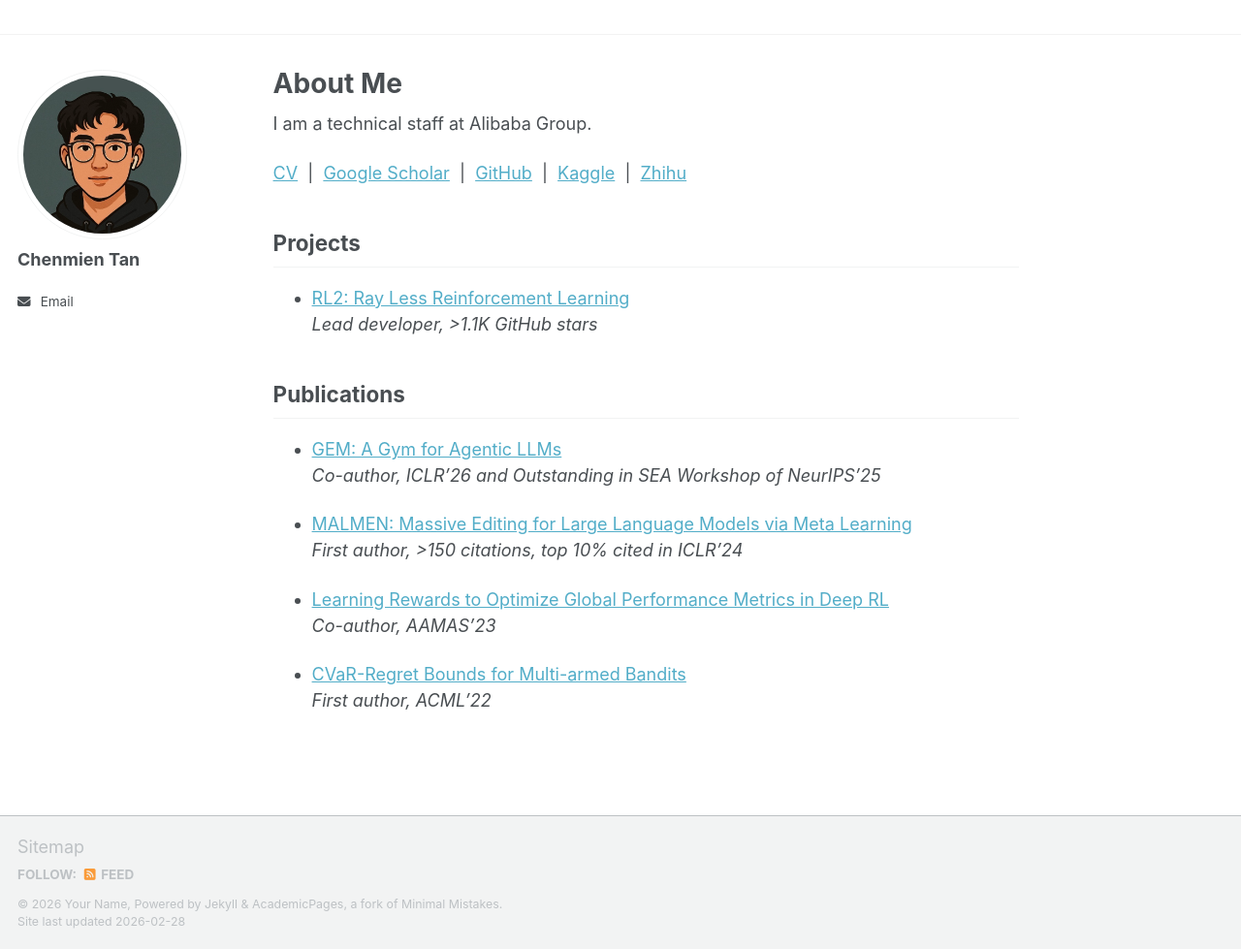
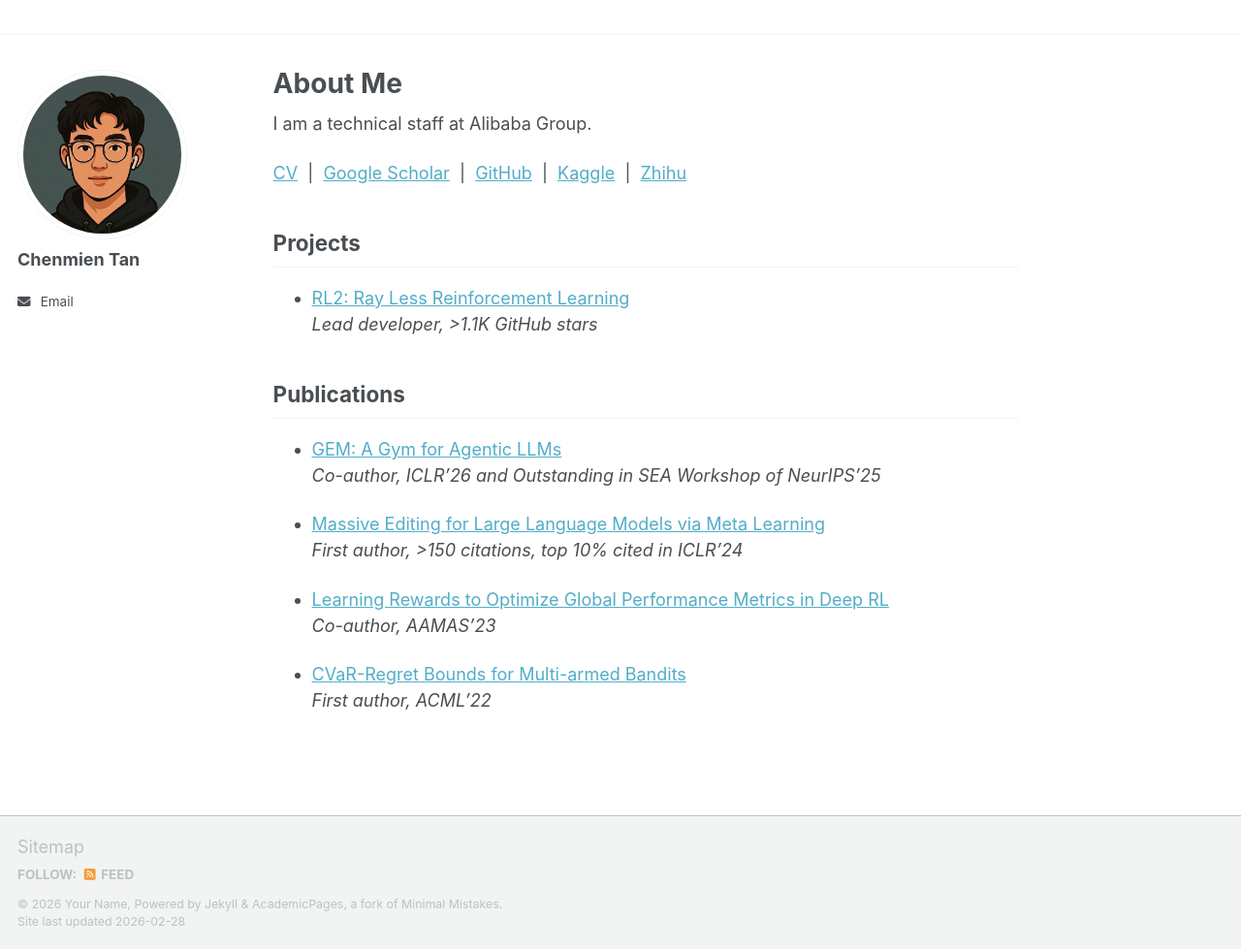
Before and after one commit to ChenmienTan/chenmientan.github.io, a Jekyll site: the page built from _pages/about.md, in a window 1280 px wide and 979 px high. Shown: the whole window at 97% size. Built offline with Jekyll 4.4.1, drawn with Linux system fonts in a browser that asks for light colours; a script bundle is joined from its source files by our own code; library files that are not in the unit come from our copies.

Commit message:
shorten pub name

```diff
--- a/_pages/about.md
+++ b/_pages/about.md
@@ -21,7 +21,7 @@
 * [GEM: A Gym for Agentic LLMs](https://openreview.net/pdf?id=0Ylu01jcnu)
 *Co-author, ICLR'26 and Outstanding in SEA Workshop of NeurIPS'25*
 
-* [MALMEN: Massive Editing for Large Language Models via Meta Learning](https://openreview.net/pdf?id=L6L1CJQ2PE)
+* [Massive Editing for Large Language Models via Meta Learning](https://openreview.net/pdf?id=L6L1CJQ2PE)
 *First author, >150 citations, top 10% cited in ICLR'24*
 
 * [Learning Rewards to Optimize Global Performance Metrics in Deep RL](https://arxiv.org/pdf/2303.09027)
```
